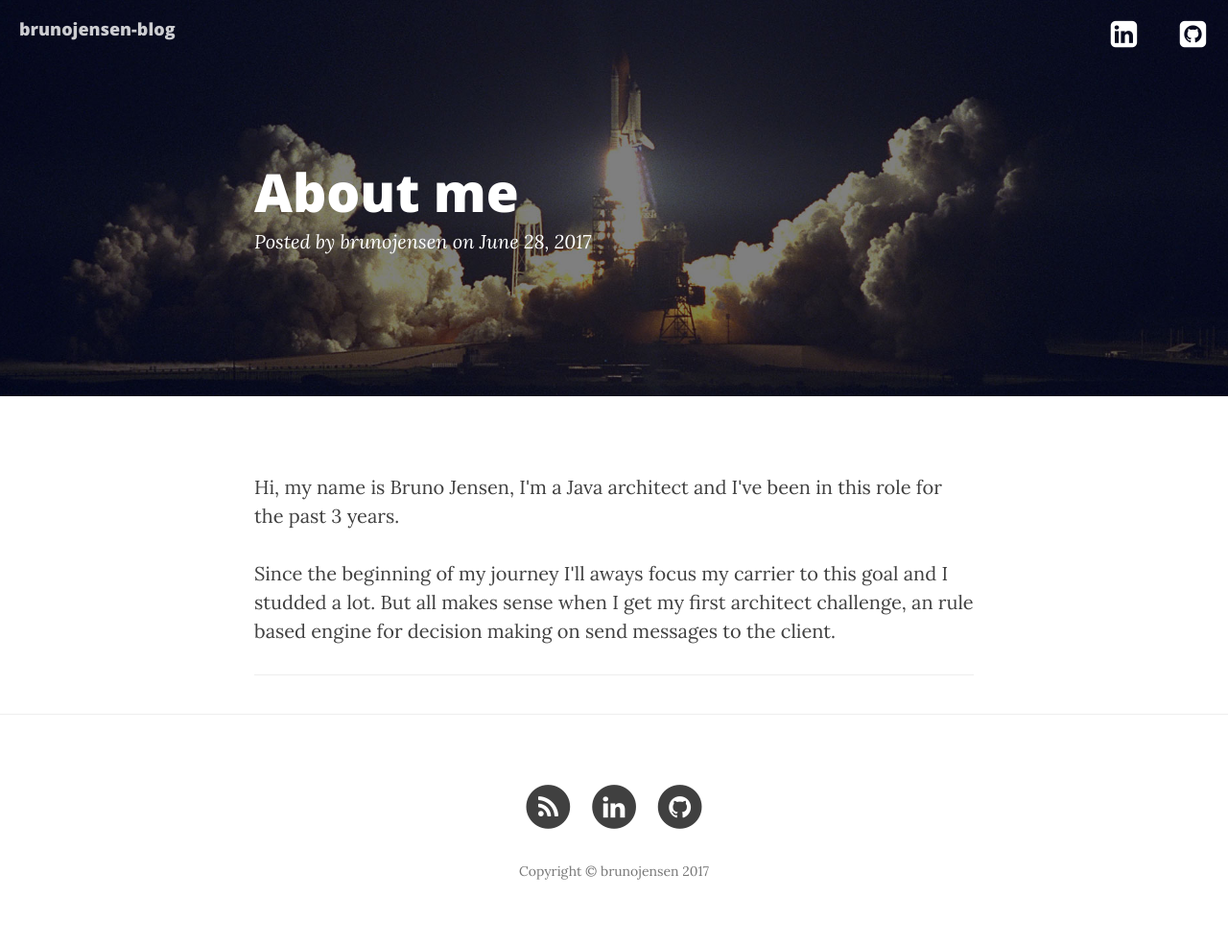
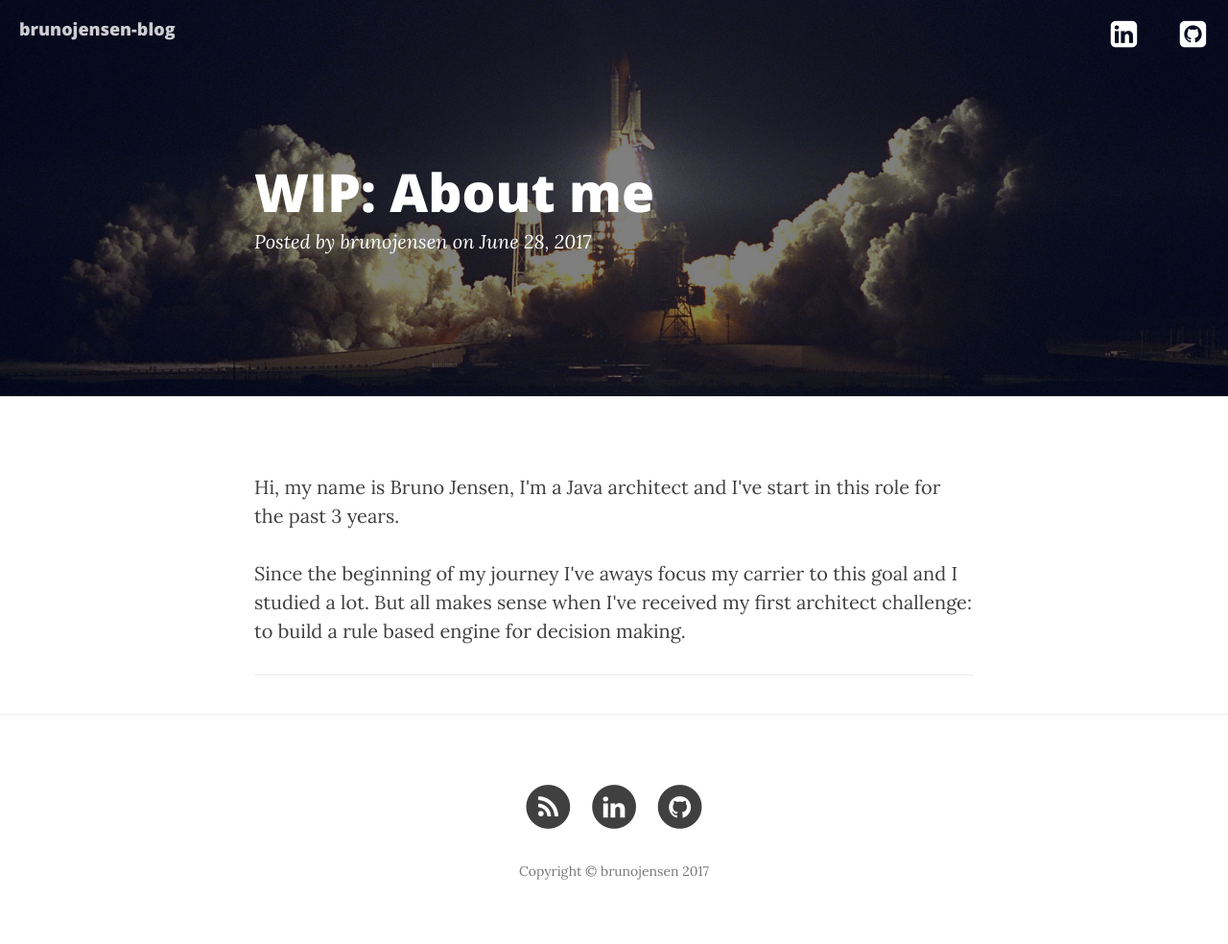
Before and after one commit to the-unknown-developer-podcast/the-unknown-developer-podcast.github.com, a Jekyll site: the page built from _posts/2017-06-28-firstpost.markdown, in a window 1280 px wide. Shown: the whole page at 96% size. Built offline with Jekyll 4.4.1, drawn with Linux system fonts in a browser that asks for light colours; nearby versions of some CDN libraries.

Commit message:
English correction

```diff
--- a/_posts/2017-06-28-firstpost.markdown
+++ b/_posts/2017-06-28-firstpost.markdown
@@ -1,11 +1,10 @@
 ---
 layout: post
-title: "About me"
+title: "WIP: About me"
 date: "2017-06-28 00:22:25"
 author: brunojensen
 header-img: img/post-bg-04.jpg
 ---
 
-<p>Hi, my name is Bruno Jensen, I'm a Java architect and I've been in this role for the past 3 years.</p>
-<p>Since the beginning of my journey I'll aways focus my carrier to this goal and I studded a lot. But all makes sense
-when I get my first architect challenge, an rule based engine for decision making on send messages to the client.</p>
+<p>Hi, my name is Bruno Jensen, I'm a Java architect and I've start in this role for the past 3 years.</p>
+<p>Since the beginning of my journey I've aways focus my carrier to this goal and I studied a lot. But all makes sense when I've received my first architect challenge: to build a rule based engine for decision making.</p>
```
